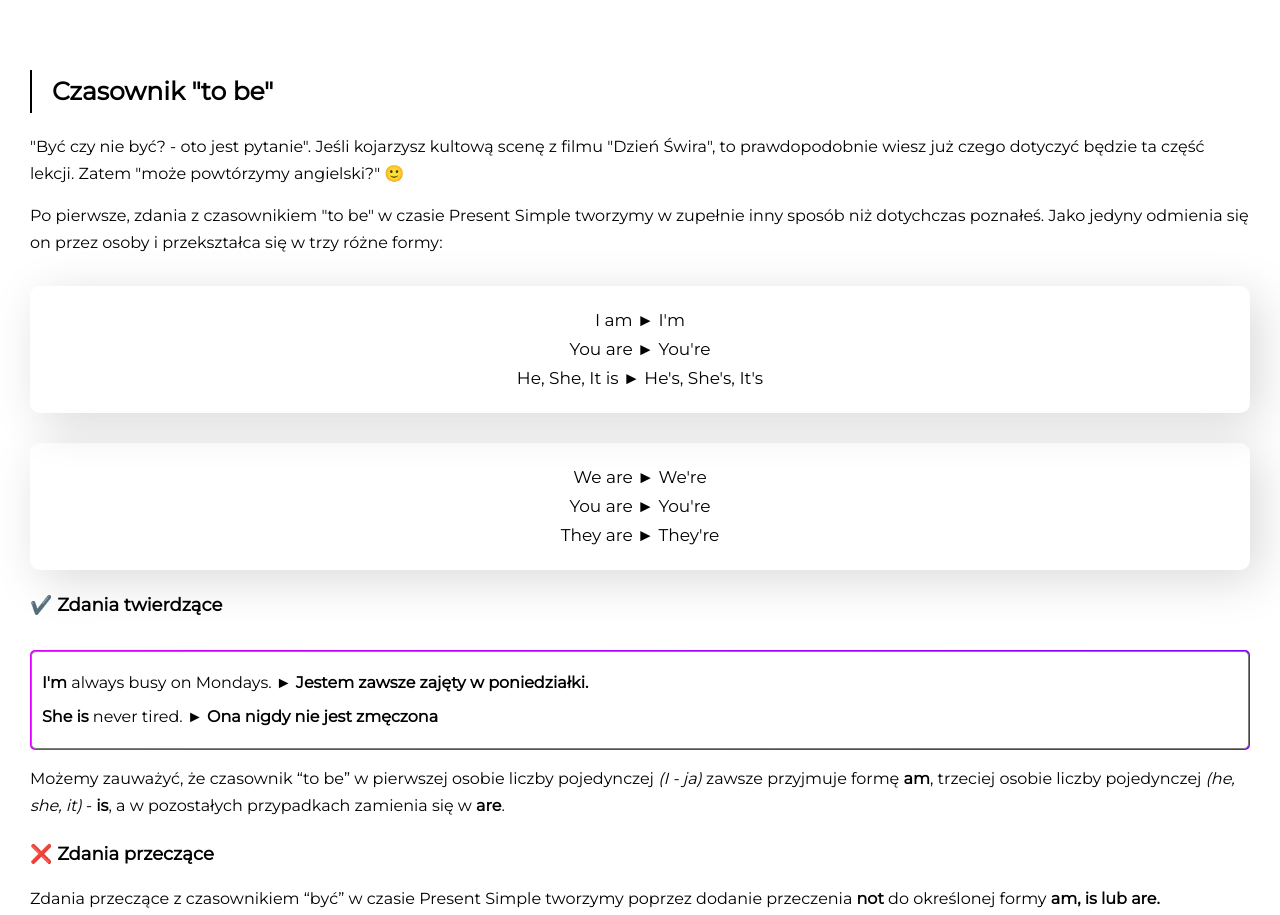
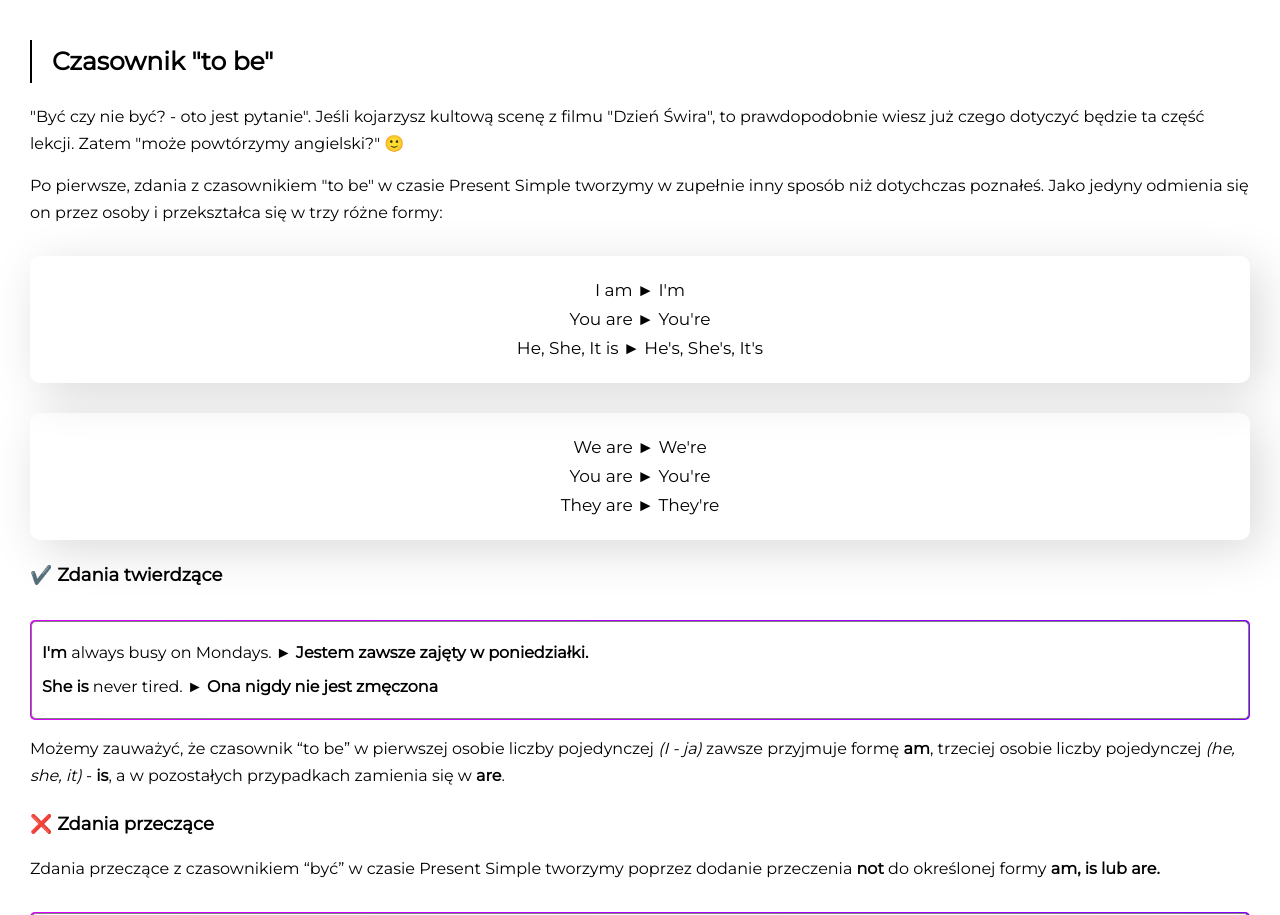
Before and after one commit to fairyvisuals/skilaalessons, a plain HTML site: page present-simple/tobe.html in a window 1280 px wide. Shown: the top 915 px of the page. Drawn offline with Linux system fonts and the light colour scheme.

Commit message:
better margins

```diff
--- a/present-simple/styles.css
+++ b/present-simple/styles.css
@@ -10,7 +10,7 @@
     margin-left: 20px;
     }
     body{
-    padding: 30px;
+    padding: 0 30px;
     }
     *{padding: 0; margin: 0; box-sizing: border-box; font-family: "Montserrat", sans-serif; line-height: 1.7;
     }
```
Also changed, not shown: present-simple/index.html (+3 -1 lines).
